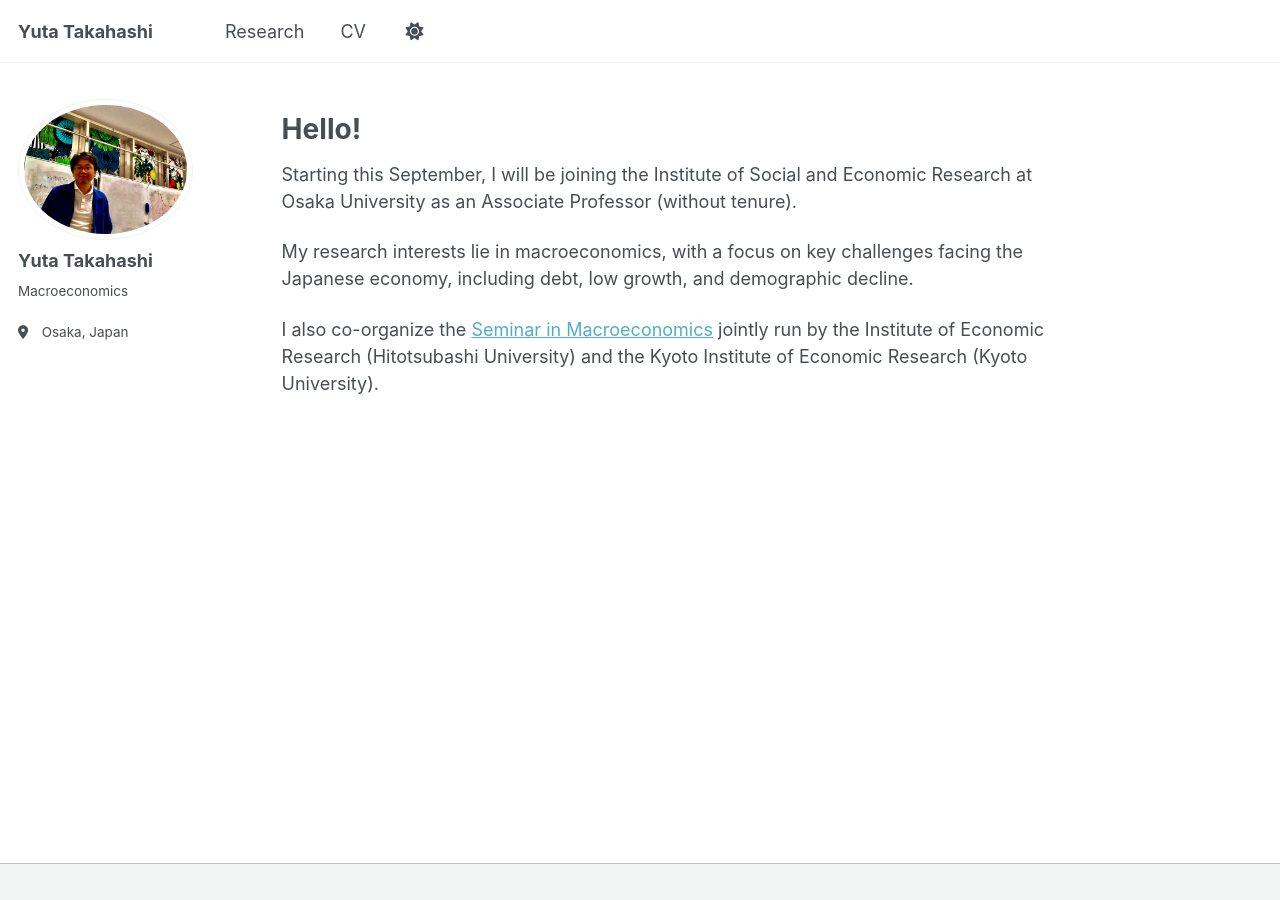
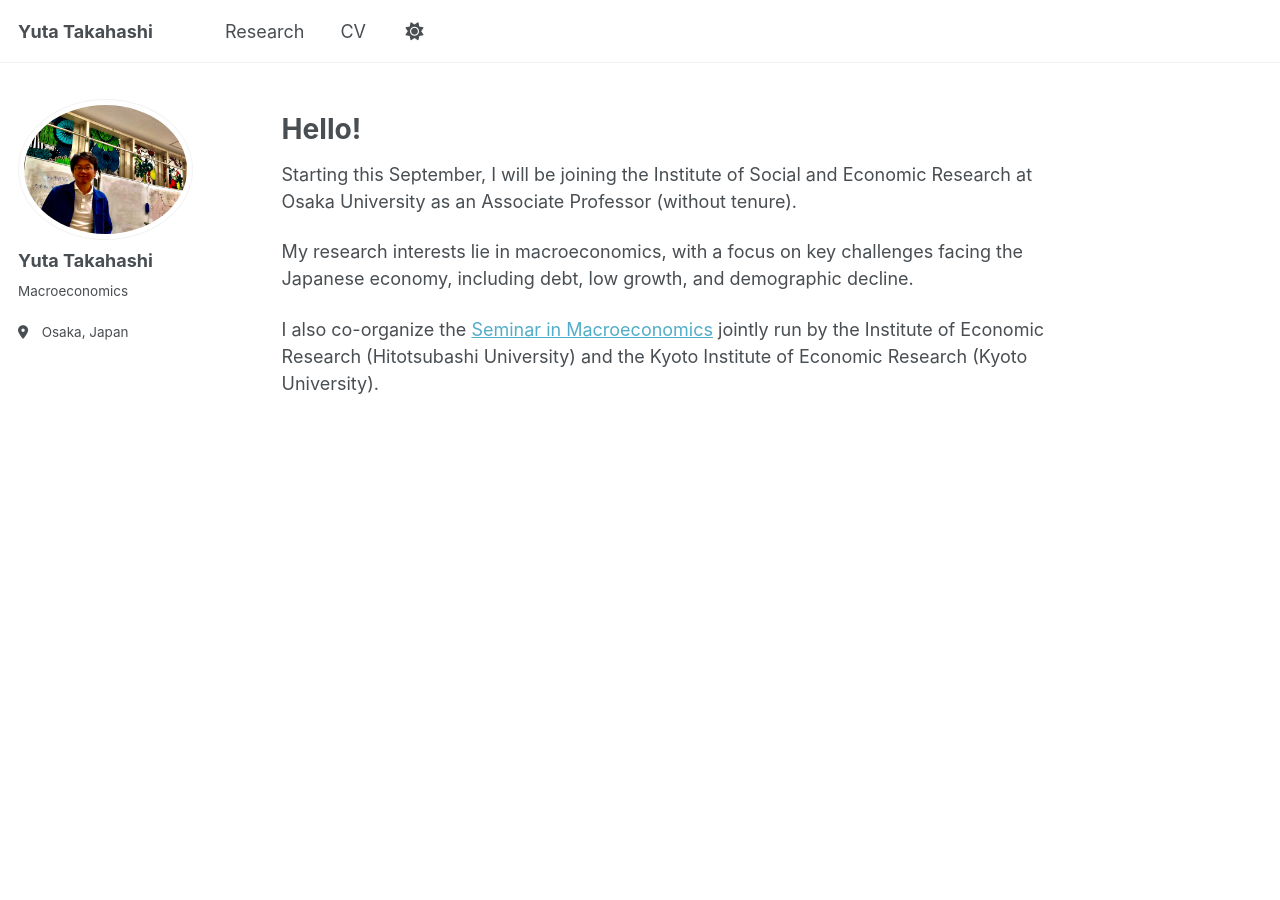
Before and after one commit to yuta-takahashi-1211/yuta-takahashi-1211.github.io, a Jekyll site: the page built from index.md, in a window 1280 px wide. Built offline with Jekyll 4.4.1, drawn with Linux system fonts in a browser that asks for light colours.

Commit message:
Update main.scss

```diff
--- a/assets/css/main.scss
+++ b/assets/css/main.scss
@@ -41,3 +41,12 @@
     "vendor/font-awesome/solid",
     "vendor/font-awesome/brands"
 ;
+
+
+/* フッターを完全に非表示（マークアップは残る） */
+footer.page__footer,  /* Minimal Mistakes 系 */
+.page__footer,
+.site-footer,         /* al-folio / 他 */
+footer {
+  display: none !important;
+}
```
